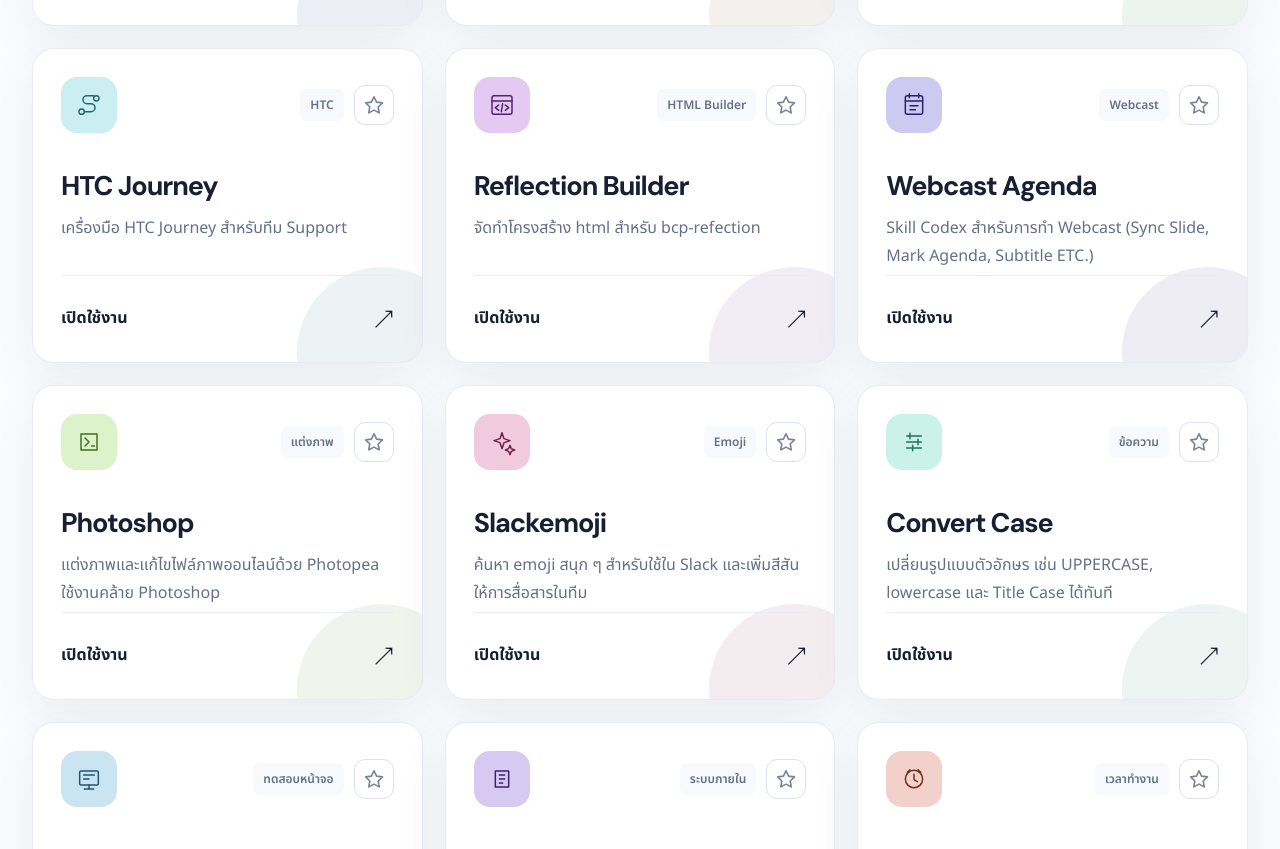
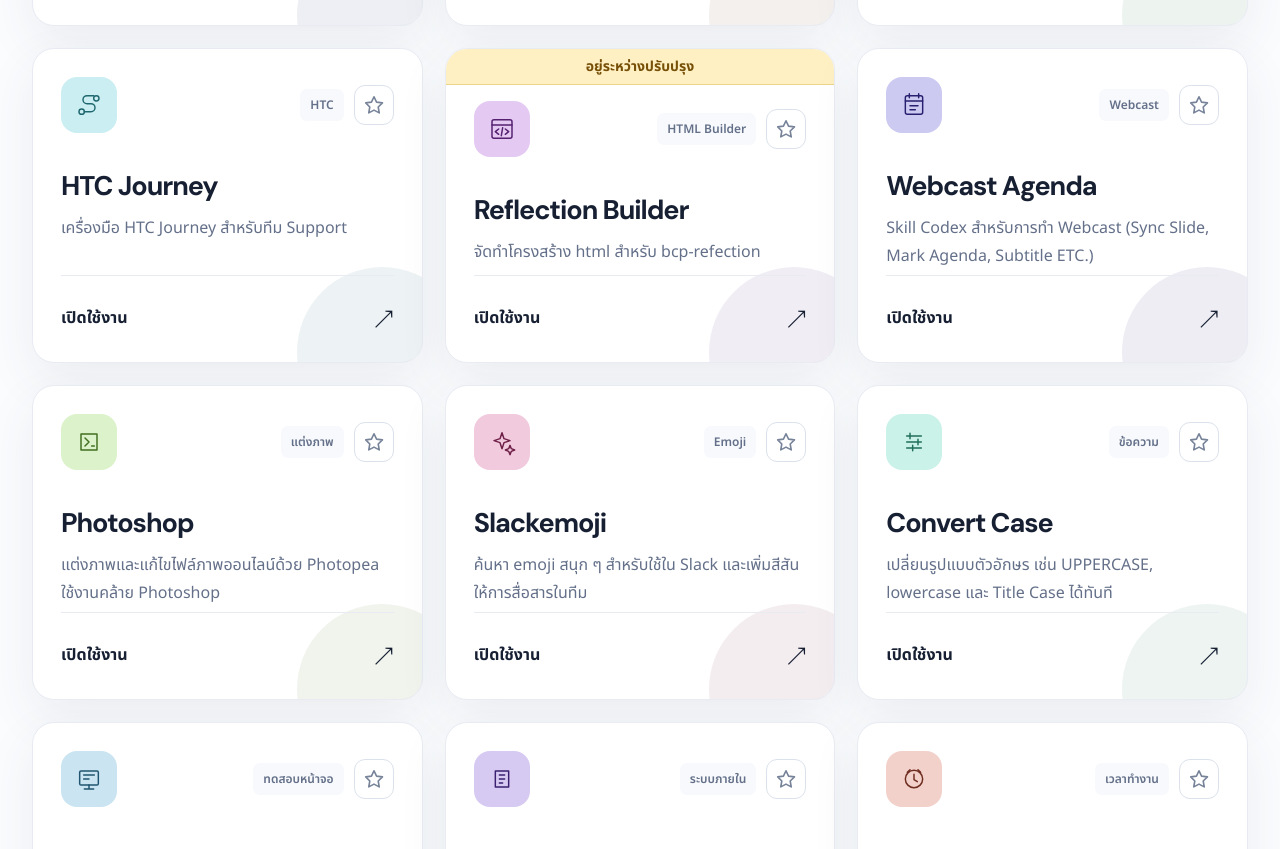
Before and after one commit to dearwarisara/tools-for-support, a plain HTML site: page index.html in a window 1280 px wide. Shown: the part 1538-2387 px from the top of the page. Drawn offline with Linux system fonts and the light colour scheme.

Commit message:
Show maintenance ribbon on Reflection Builder

```diff
--- a/index.html
+++ b/index.html
@@ -11,7 +11,7 @@
     <meta name="theme-color" content="#172033" />
     <link rel="icon" type="image/svg+xml" href="favicon.svg" />
     <script src="theme.js?v=dark-theme-1"></script>
-    <link rel="stylesheet" href="styles.css?v=reflection-ready-1" />
+    <link rel="stylesheet" href="styles.css?v=reflection-maintenance-1" />
   </head>
 
   <body>
@@ -237,7 +237,8 @@
               </a>
             </article>
 
-            <article class="tool-card tool-card-purple" data-tool-id="reflection-builder">
+            <article class="tool-card tool-card-purple tool-card-maintenance" data-tool-id="reflection-builder">
+              <span class="maintenance-ribbon">อยู่ระหว่างปรับปรุง</span>
               <div class="card-topline">
                 <span class="tool-icon" aria-hidden="true">
                   <svg viewBox="0 0 48 48" role="img">
--- a/styles.css
+++ b/styles.css
@@ -304,6 +304,9 @@ a { color: inherit; }
 .tool-card-ticket::after { background: #4d75b9; }
 .tool-card-custom::after { background: #6b7d99; }
 .tool-card:hover { transform: translateY(-4px); box-shadow: 0 22px 55px rgba(47, 61, 95, 0.13); }
+.maintenance-ribbon { position: absolute; inset: 0 0 auto; padding: 7px 16px; color: #775008; background: #fff0c4; border-bottom: 1px solid #edd28a; font-size: 14px; font-weight: 700; line-height: 1.5; text-align: center; }
+.tool-card-maintenance .card-topline { margin-top: 24px; }
+:root[data-theme="dark"] .maintenance-ribbon { color: #ffe3a3; background: #554321; border-color: #937238; }
 .card-topline { display: flex; align-items: center; justify-content: space-between; gap: 10px; }
 .card-topline .tool-tag { margin-left: auto; }
 .tool-icon { display: grid; width: 56px; height: 56px; place-items: center; border-radius: 16px; }
```
Also changed, not shown: 1 other file.
